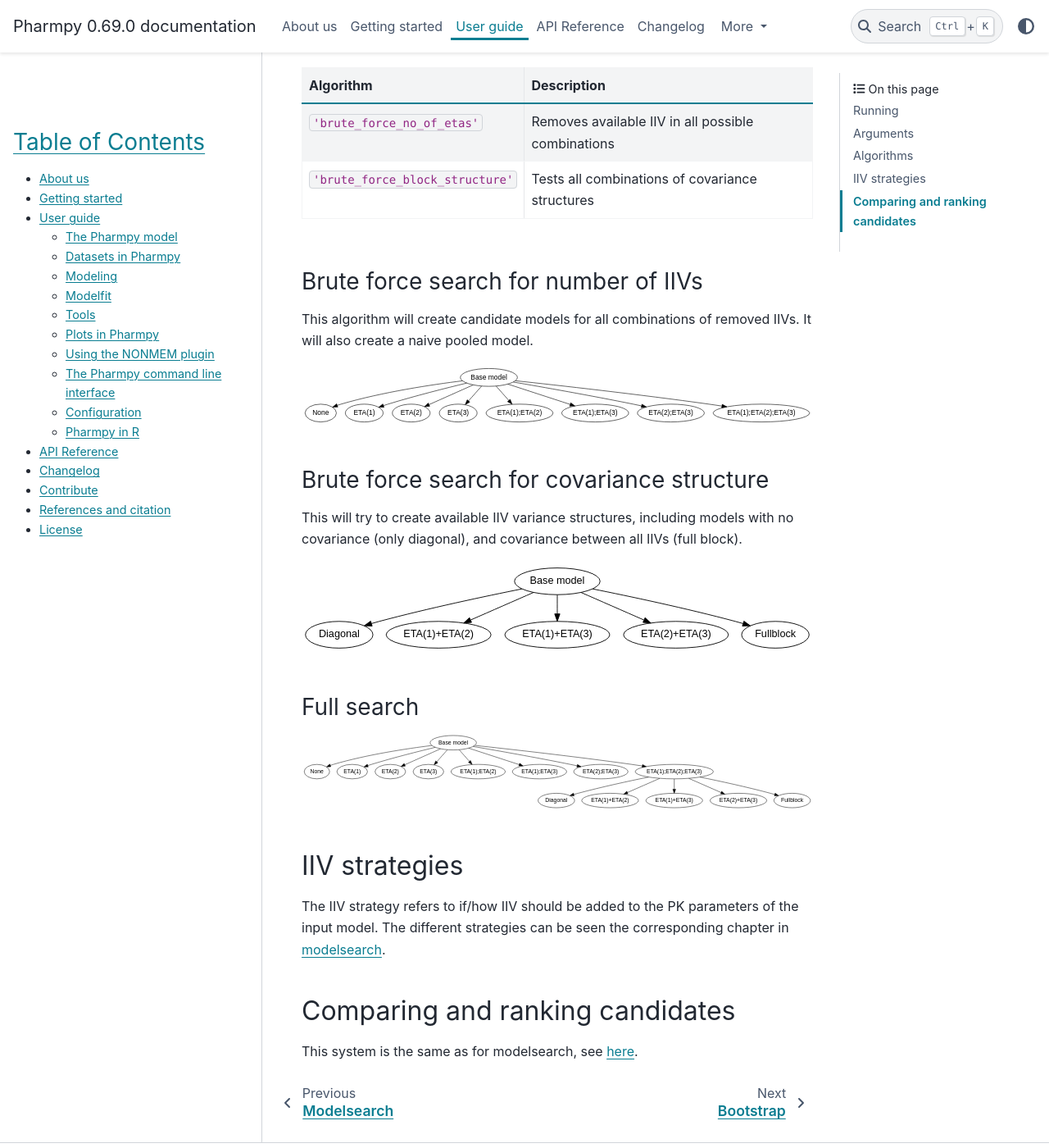
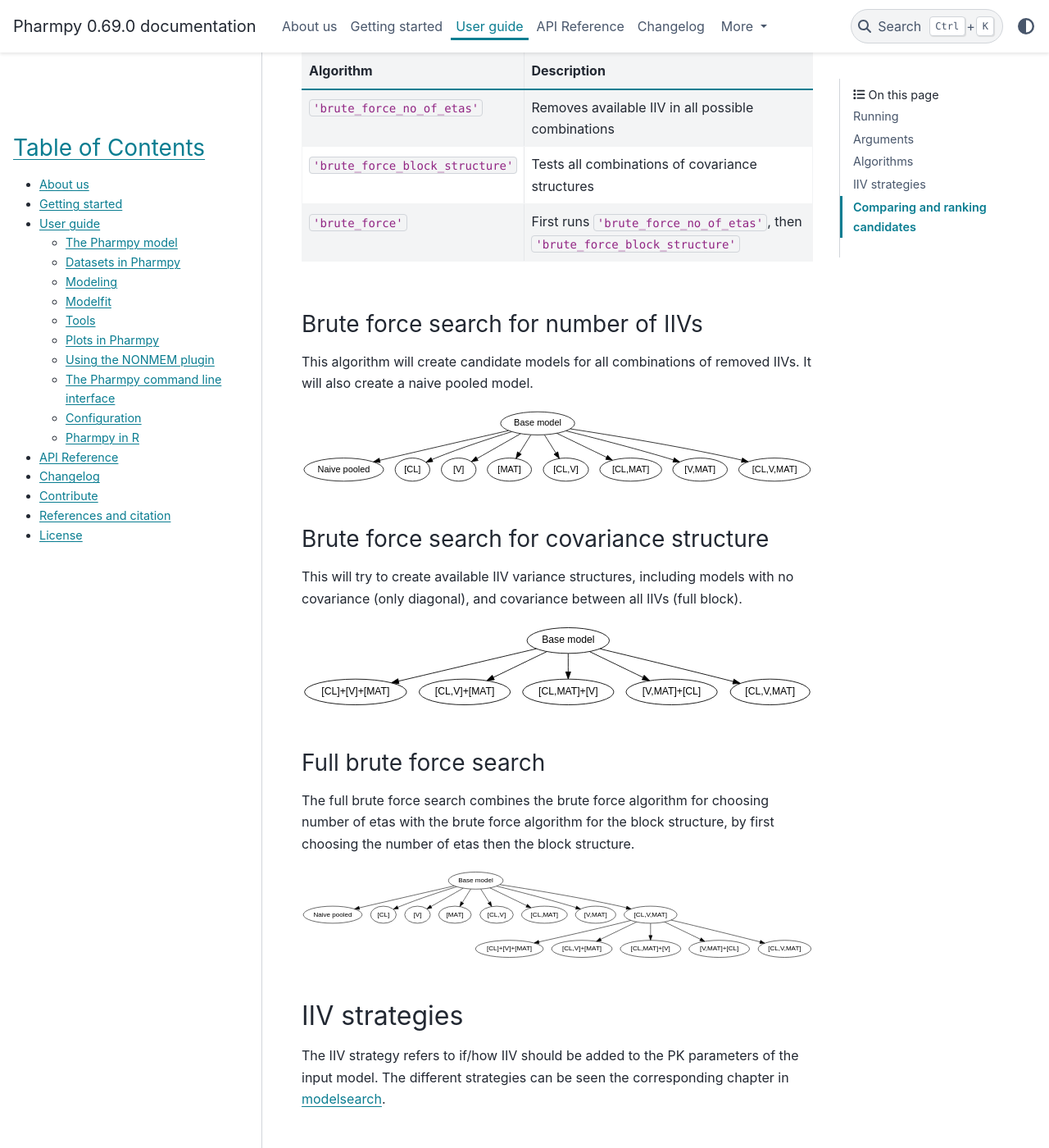
Before and after one commit to pharmpy/pharmpy, a Sphinx documentation site: the page built from docs/iivsearch.rst, in a window 1280 px wide and 1400 px high, scrolled down 1489 px. Shown: the whole window at 82% size. Built offline with Sphinx 7.4.7 and the PyData theme 0.15.4, drawn with Linux system fonts in a browser that asks for light colours; some of the changed text lies outside the part shown.

Commit message:
Rename .rst for iivsearch, update documentation

```diff
--- a/docs/iiv.rst
+++ b/docs/iivsearch.rst
@@ -64,13 +63,15 @@ Algorithms
 Different aspects of the IIV structure can be explored in the tool depending on which algorithm is chosen. The
 available algorithms can be seen in the table below.
 
-+-----------------------------------+-----------------------------------------------------+
-| Algorithm                         | Description                                         |
-+===================================+=====================================================+
-| ``'brute_force_no_of_etas'``      | Removes available IIV in all possible combinations  |
-+-----------------------------------+-----------------------------------------------------+
-| ``'brute_force_block_structure'`` | Tests all combinations of covariance structures     |
-+-----------------------------------+-----------------------------------------------------+
++-----------------------------------+---------------------------------------------------------------------------------+
+| Algorithm                         | Description                                                                     |
++===================================+=================================================================================+
+| ``'brute_force_no_of_etas'``      | Removes available IIV in all possible combinations                              |
++-----------------------------------+---------------------------------------------------------------------------------+
+| ``'brute_force_block_structure'`` | Tests all combinations of covariance structures                                 |
++-----------------------------------+---------------------------------------------------------------------------------+
+| ``'brute_force'``                 | First runs ``'brute_force_no_of_etas'``, then ``'brute_force_block_structure'`` |
++-----------------------------------+---------------------------------------------------------------------------------+
 
 Brute force search for number of IIVs
 ~~~~~~~~~~~~~~~~~~~~~~~~~~~~~~~~~~~~~
@@ -126,22 +127,25 @@ covariance between all IIVs (full block).
             base -> s4
         }
 
-Full search
-~~~~~~~~~~~
+Full brute force search
+~~~~~~~~~~~~~~~~~~~~~~~
+
+The full brute force search combines the brute force algorithm for choosing number of etas with the brute force
+algorithm for the block structure, by first choosing the number of etas then the block structure.
 
 .. graphviz::
 
     digraph BST {
             node [fontname="Arial"];
             base [label="Base model"]
-            s0 [label="None"]
-            s1 [label="ETA(1)"]
-            s2 [label="ETA(2)"]
-            s3 [label="ETA(3)"]
-            s4 [label="ETA(1);ETA(2)"]
-            s5 [label="ETA(1);ETA(3)"]
-            s6 [label="ETA(2);ETA(3)"]
-            s7 [label="ETA(1);ETA(2);ETA(3)"]
+            s0 [label="Naive pooled"]
+            s1 [label="[CL]"]
+            s2 [label="[V]"]
+            s3 [label="[MAT]"]
+            s4 [label="[CL,V]"]
+            s5 [label="[CL,MAT]"]
+            s6 [label="[V,MAT]"]
+            s7 [label="[CL,V,MAT]"]
 
             base -> s0
             base -> s1
--- a/docs/tools.rst
+++ b/docs/tools.rst
@@ -13,7 +13,7 @@ Tools in Pharmpy
    :maxdepth: 1
 
    modelsearch
-   iiv
+   iivsearch
 
 ~~~~~~~~~~~~~~~~~~~~~~
 Tools connected to PsN
```
Also changed, not shown: other parts of docs/iivsearch.rst (+28 -29 lines), docs/modelsearch.rst (+6 -7 lines), 1 other file.
